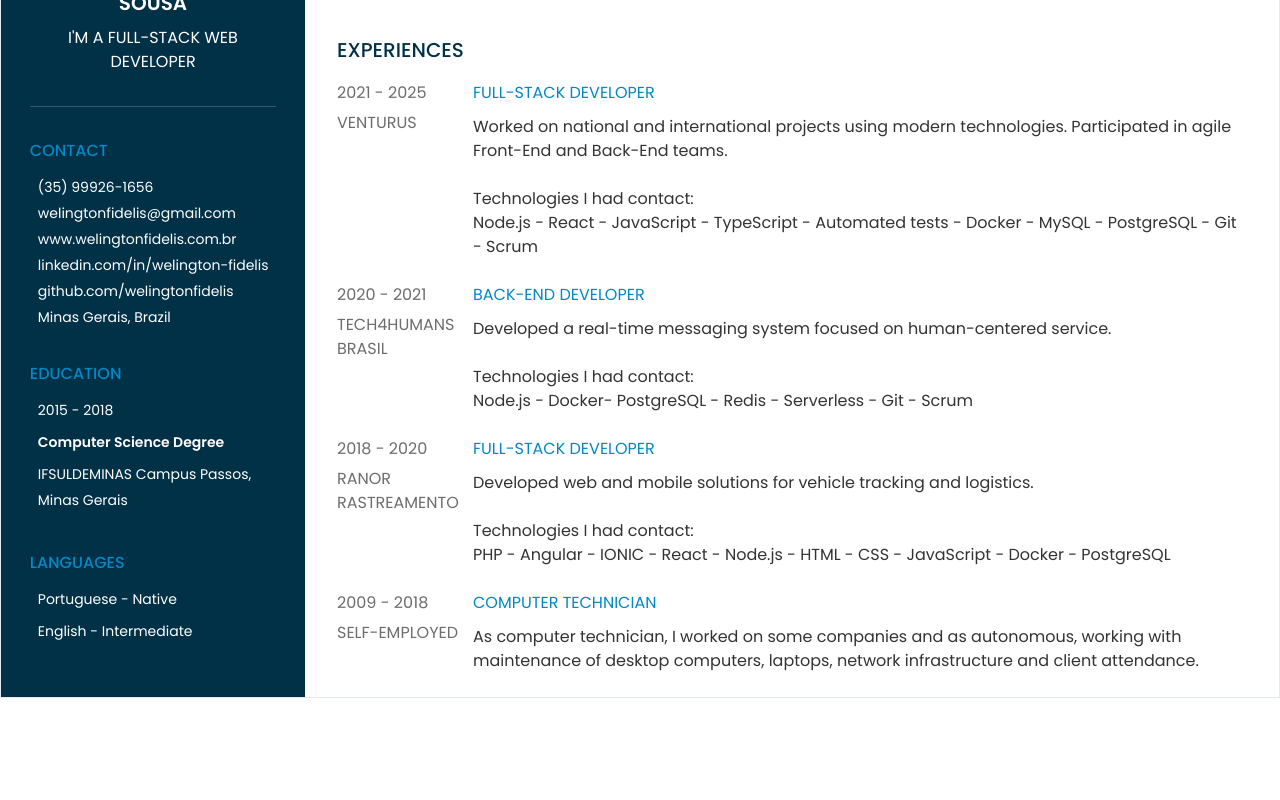
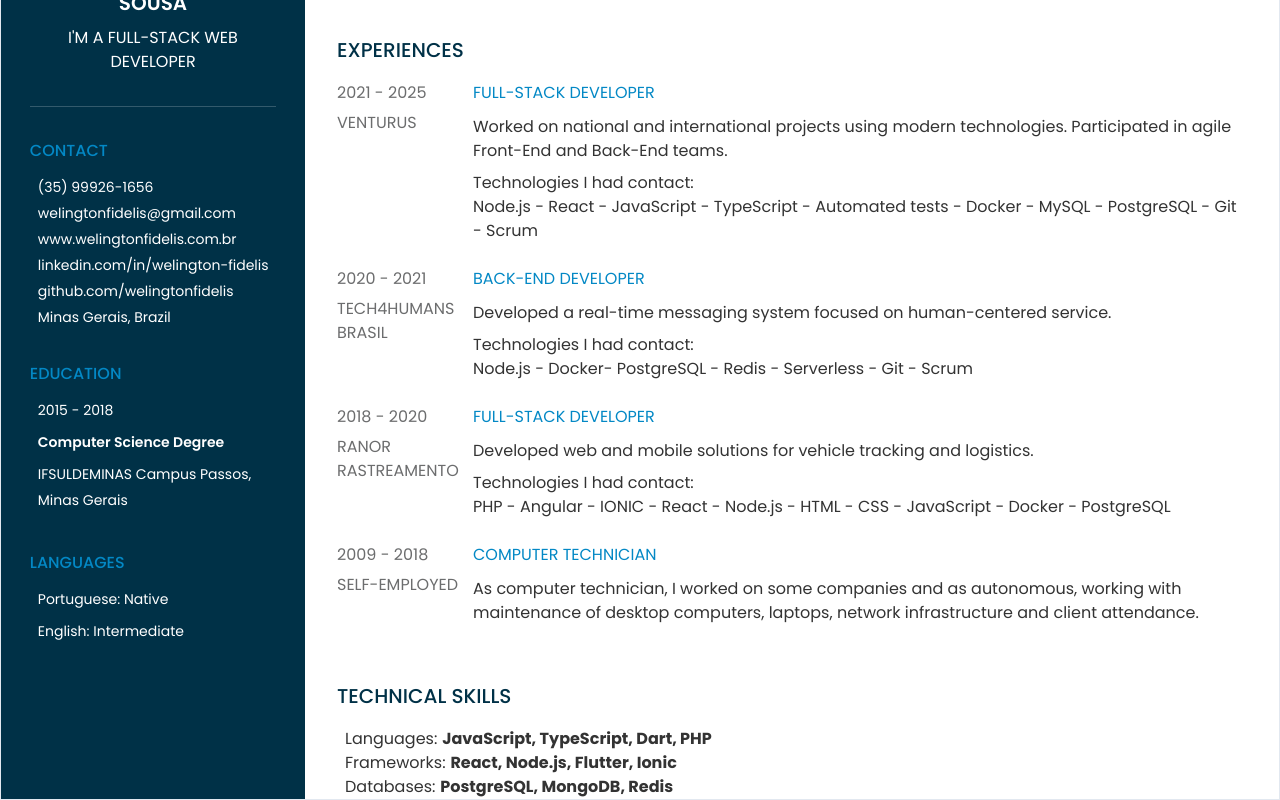
Before and after one commit to welingtonfidelis/portfolio-3, a React (Vite) app: page /curriculum in a window 1280 px wide. Shown: the part 344-1144 px from the top of the page. Before the commit the page ends 1042 px from the top, so only its background shows below. Built offline with nearby package versions, Linux system fonts and the light colour scheme; no server answers; the HTML template or start-up script is replaced by a standard one.

Commit message:
Create new section for hard skills;

```diff
--- /dev/null
+++ b/src/domains/HardSkills.ts
@@ -0,0 +1,4 @@
+export interface HardSkillInterface {
+  title: string;
+  description: string;
+}
--- a/src/pages/curriculum/index.tsx
+++ b/src/pages/curriculum/index.tsx
@@ -28,6 +28,11 @@ import {
   CvContent,
   TopBarContent,
   MenuLanguageContent,
+  HardSkillContainer,
+  HardSkillItemContent,
+  HardSkillItemTitle,
+  HardSkillItemDescription,
+  ServiceSectionTechnologies,
 } from "./styles";
 import { FullCurriculum } from "../../components/pdf/fullCurriculum";
 import { SimpleCurriculum } from "../../components/pdf/simpleCurriculum";
@@ -40,6 +45,7 @@ import { Language } from "../../enum/language";
 import { preferencesStore } from "../../store/preferences";
 import { ApplicationStorage } from "../../enum/applicationStorage";
 import { browserStorage } from "../../services/localStorage";
+import { HardSkillInterface } from "../../domains/HardSkills";
 
 const { PREFERENCE_LANGUAGE } = ApplicationStorage;
 
@@ -127,7 +133,7 @@ export const Curriculum = () => {
               <MenuItem>
                 <PDFDownloadLink
                   document={<FullCurriculum />}
-                  fileName="welington_fidelis_cv.pdf"
+                  fileName="welington_fidelis_full_cv.pdf"
                 >
                   {({ loading }) =>
                     loading ? t("generic.text_loading") : t("full_curriculum")
@@ -154,13 +160,9 @@ export const Curriculum = () => {
           <ProfileImage>
             <img src={"/images/user_1.jpg"} alt="" />
           </ProfileImage>
-
           <ProfileName>{t("about_me.name")}</ProfileName>
-
           <ProfileAbout>{t("about_me.office")}</ProfileAbout>
-
           <HorizontalSeparator />
-
           <SectionLeftTitle>{t("contact.subtitle")}</SectionLeftTitle>
           <ContactContent>
             <span>{t("phone")}</span>
@@ -193,14 +195,13 @@ export const Curriculum = () => {
           </EducationContainer>
 
           <SectionLeftTitle>{t("language.title")}</SectionLeftTitle>
-
           <LanguageContainer>
             <LanguageText>
-              {t("language.portuguese")} - {t("language.portuguese_level")}
+              {t("language.portuguese")}: {t("language.portuguese_level")}
             </LanguageText>
 
             <LanguageText>
-              {t("language.english")} - {t("language.english_level")}
+              {t("language.english")}: {t("language.english_level")}
             </LanguageText>
           </LanguageContainer>
         </SectionLeft>
@@ -240,16 +241,31 @@ export const Curriculum = () => {
                 <span>{item.description}</span>
 
                 {item.technologies && (
-                  <>
-                    <br />
-
+                  <ServiceSectionTechnologies>
                     <span>{t("technologies_contact")}:</span>
                     <span>{item.technologies}</span>
-                  </>
+                  </ServiceSectionTechnologies>
                 )}
               </ServiceSectionRightContent>
             </ServiceContent>
           ))}
+
+          <SectionRightTitle>{t("hard_skills.title")}</SectionRightTitle>
+          <HardSkillContainer>
+            {(
+              t("hard_skills.list", {
+                returnObjects: true,
+              }) as HardSkillInterface[]
+            ).map((item, index) => (
+              <HardSkillItemContent key={index}>
+                <HardSkillItemTitle>{item.title}:</HardSkillItemTitle>
+
+                <HardSkillItemDescription>
+                  {item.description}
+                </HardSkillItemDescription>
+              </HardSkillItemContent>
+            ))}
+          </HardSkillContainer>
         </SectionRight>
       </CvContent>
     </Container>
--- a/src/pages/curriculum/styles.ts
+++ b/src/pages/curriculum/styles.ts
@@ -128,6 +128,25 @@ export const EducationInstitutionText = styled.span`
   margin-bottom: 6px;
 `;
 
+export const HardSkillContainer = styled.div`
+  margin-left: 0.5rem;
+  display: flex;
+  flex-direction: column;
+`;
+
+export const HardSkillItemContent = styled.div`
+  display: flex;
+  flex-direction: row;
+`;
+
+export const HardSkillItemTitle = styled.span`
+  margin-right: 0.3rem;
+`;
+
+export const HardSkillItemDescription = styled.span`
+  font-weight: 700;
+`;
+
 export const LanguageContainer = styled.div`
   margin-left: 0.5rem;
   font-size: 14px;
@@ -195,3 +214,9 @@ export const ServiceSectionRightTitle = styled.span`
   color: ${colorTheme.secondary};
   margin-bottom: 10px;
 `;
+
+export const ServiceSectionTechnologies = styled.div`
+  display: flex;
+  flex-direction: column;
+  margin-top: 0.5rem;
+`;
```
